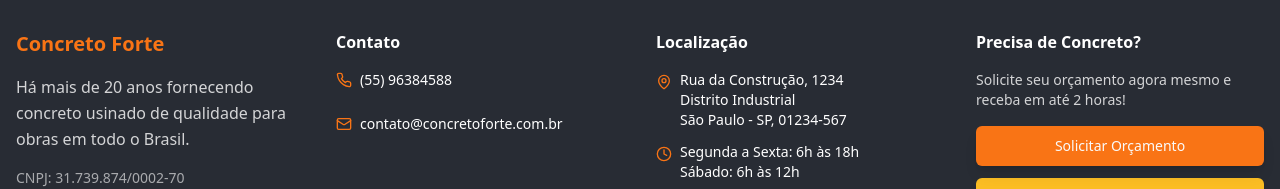
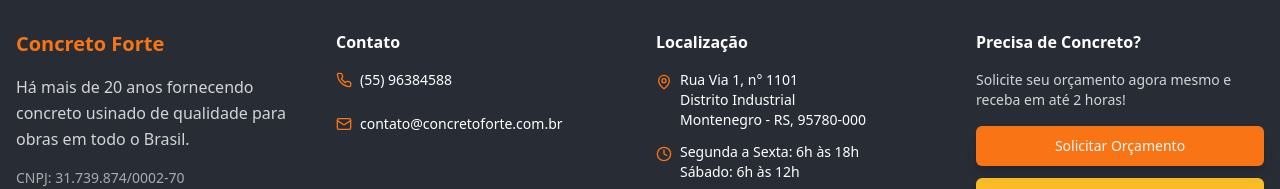
Before and after one commit to marianafelix880-cloud/concreto-forte-web, a React (Vite) app: page / in a window 1280 px wide. Shown: the part 5147-5336 px from the top of the page. Built offline with nearby package versions, Linux system fonts and the light colour scheme.

Commit message:
Update footer address
Update the address in the footer to the new location: Rua Via 1, n° 1101 - Distrito Industrial, Montenegro - RS, 95780-000.

```diff
--- a/src/components/Footer.tsx
+++ b/src/components/Footer.tsx
@@ -45,9 +45,9 @@ const Footer = () => {
               <div className="flex items-start gap-2">
                 <MapPin className="h-4 w-4 text-construction-orange mt-1 flex-shrink-0" />
                 <span className="text-sm">
-                  Rua da Construção, 1234<br />
+                  Rua Via 1, n° 1101<br />
                   Distrito Industrial<br />
-                  São Paulo - SP, 01234-567
+                  Montenegro - RS, 95780-000
                 </span>
               </div>
               <div className="flex items-start gap-2">
```
